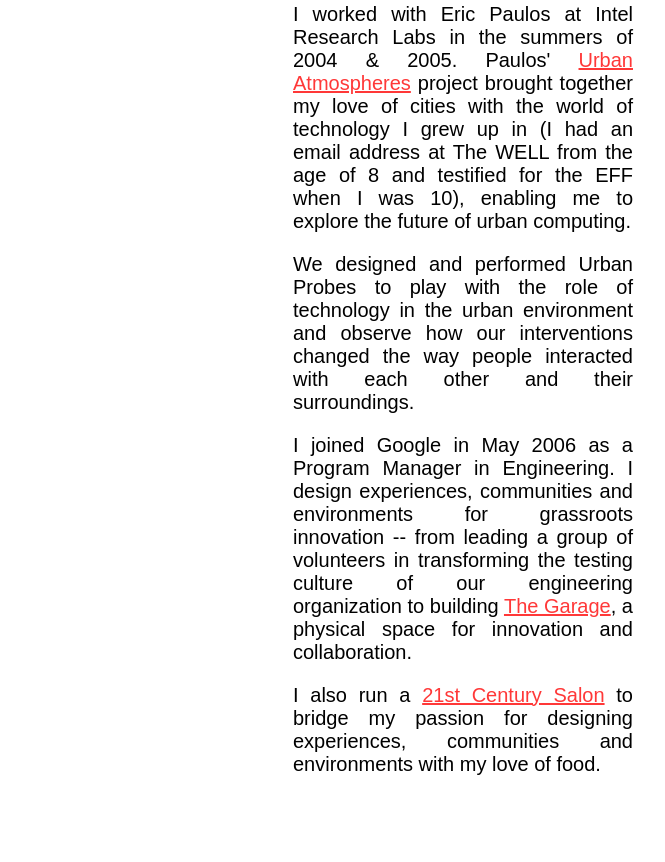
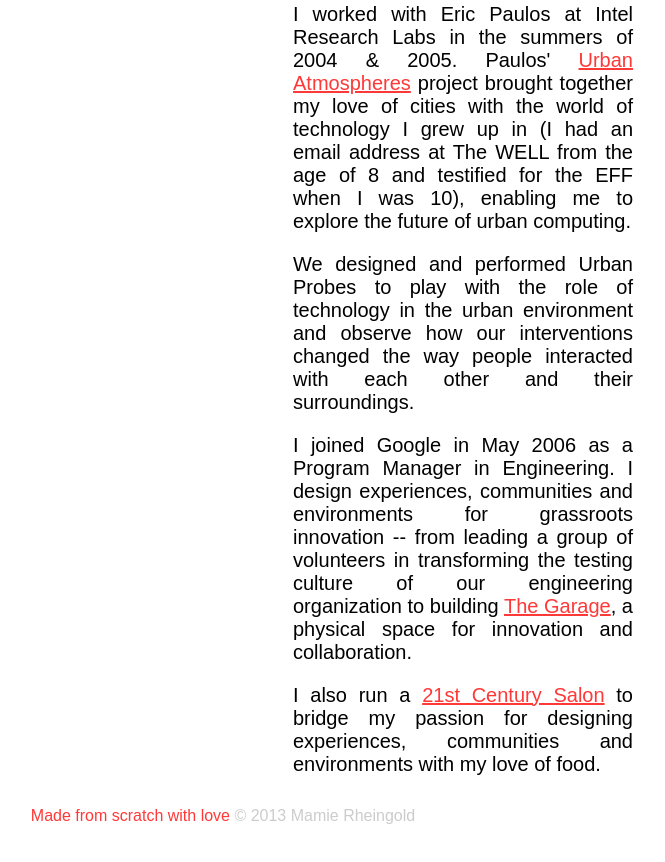
Before and after one commit to mames/www.mamierheingold.com, a plain HTML site: page about.html in a window 1280 px wide. Shown: the part 1563-2425 px from the top of the page, without its empty margins (417-1082 px from the left). Drawn offline with Linux system fonts and the light colour scheme; files that its build step writes are made by us from their sources; a script that the page names is missing; files whose address does not match are found by name.

Commit message:
New footer

```diff
--- a/about.html
+++ b/about.html
@@ -84,10 +84,10 @@
 						</div><!-- #story -->
 					</section>
 				</div><!-- #main -->
-				<div id="footer">
-					<!-- &copy; 2013 Mamie Rheingold -->
-				</div><!-- #footer -->
 			</div><!-- container -->
+			<div id="footer">
+				<p class="red">Made from scratch with love <span class="grey">&copy; 2013 Mamie Rheingold</span></p>
+			</div><!-- #footer-->
 		</div><!-- #wrapper -->
 		<!-- JavaScript -->
 		<script src="js/jquery.js"></script>
--- a/static/styles/css/style.css
+++ b/static/styles/css/style.css
@@ -90,7 +90,35 @@
 	position: relative;
 	top: -35px;
 }
+
+
+/*footer*/
+
+#footer {
+	width: 500px;
+	bottom: 0;
+	margin: 0 auto;
+	font-family: "proxima-nova",sans-serif;
+	font-style: normal;
+	font-weight: 100;
+	font-size: 16px;
+	text-align: center;
+	line-height: 0.5em;
 }
+
+#footer .red {
+	color: #FF3838;
+}
+
+#footer .grey {
+	color: #ccc;
+}
+
+/*spacing on home page*/
+#home #content {
+	height: 200px;
+}
+
 /*****
 HEADER FORMATTING
 ******/
@@ -422,6 +450,12 @@
 /*****
 GARAGE PROJECT
 ******/
+/*iframe*/
+#garage-video {
+	display: block;
+	margin: 0 auto;
+}
+
 /*slideshow*/
 #garage-slides {
 	width: 580px;
@@ -642,11 +676,3 @@
 	font-size: 18px;
 }*/
 /*#banner*/
-
-/*footer*/
-/*
-#footer {
-	position: relative;
-	bottom: 0;
-	font-size: 16px;
-}
```
Also changed, not shown: index.html (+5 -7 lines), projects.html (+6 -8 lines).
